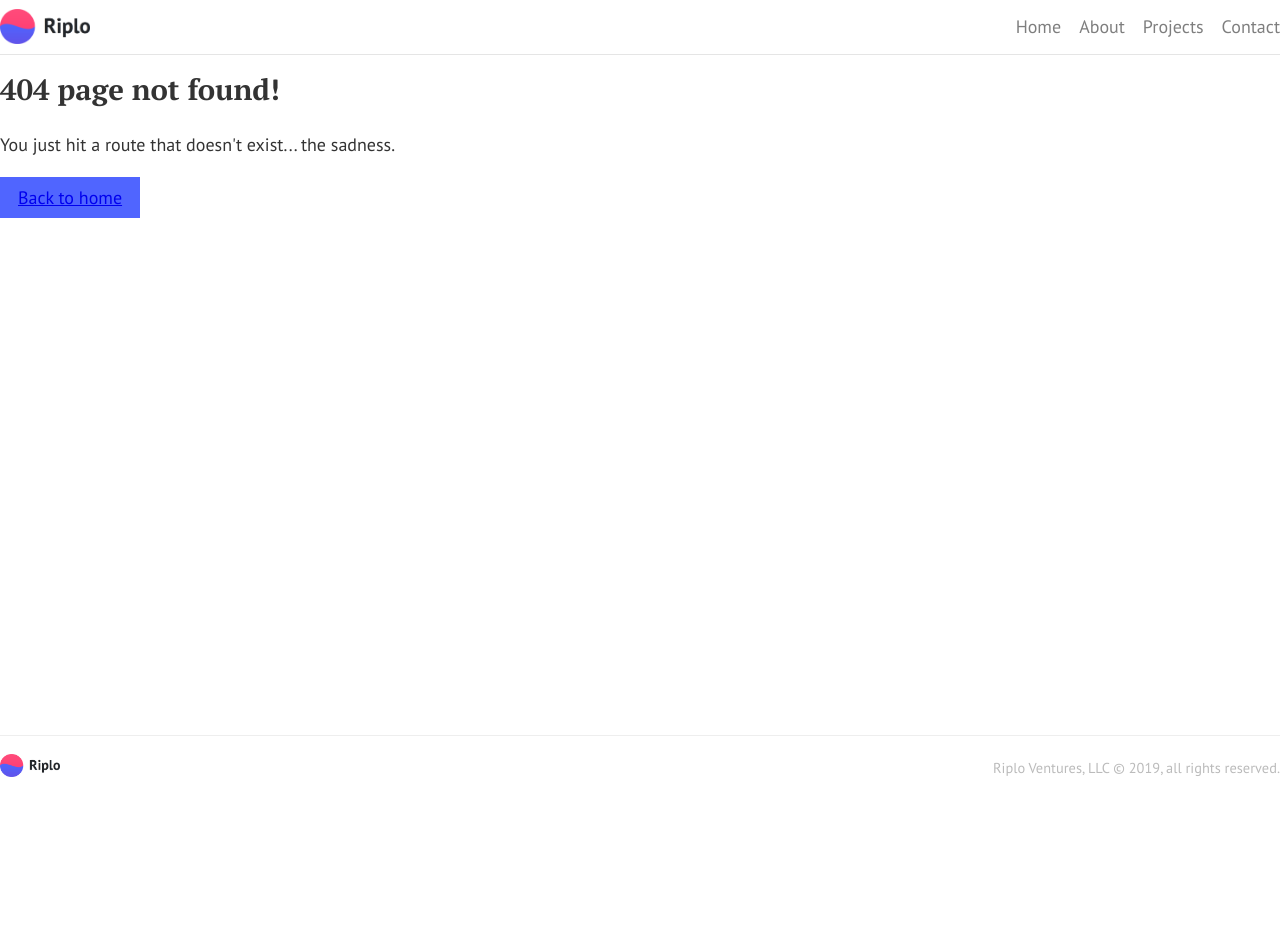
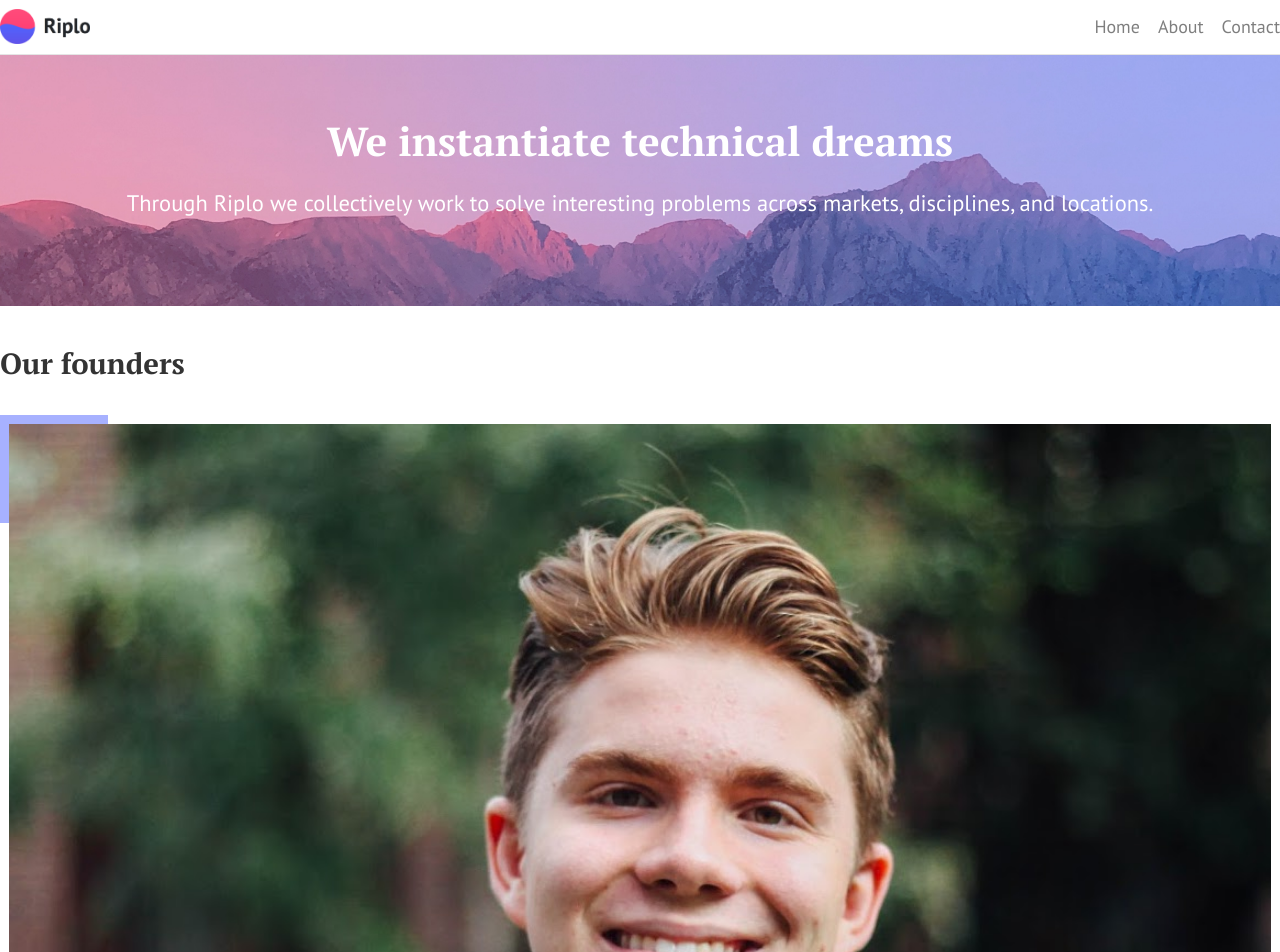
Before and after one commit to riplo/riplo.github.io, a Gatsby site: page /about in a window 1280 px wide. Before the commit this address had no page. Shown: the top 952 px of the page. Before the commit the page ends 803 px from the top, so only its background shows below. Built offline with nearby package versions, Linux system fonts and the light colour scheme; Gatsby itself is replaced by a stand-in of ours.

Commit message:
About page

```diff
--- /dev/null
+++ b/src/components/About/CallToAction.js
@@ -0,0 +1,30 @@
+import React from 'react'
+import s from 'styled-components'
+
+import { LIGHT_GRAY } from '../../constants/colors'
+import { Title } from '../Typography'
+import Arrow from '../Arrow'
+
+const Wrapper = s.div`
+  background: ${LIGHT_GRAY};
+  padding: 1rem;
+  margin-bottom: 1.5rem;
+  margin-right: -1rem;
+  margin-left: -1rem;
+`
+
+export default () => (
+  <div className="container">
+    <Wrapper>
+      <Title>Our mission</Title>
+
+      <p>
+        Riplo was established to build products that matter year-round. We crave working on things which make us tick--which we see as having true positive impact for real users. If this lines up with what you have in mind, please reach out!
+      </p>
+
+      <span className="btn btn-primary">
+        TODO <Arrow />
+      </span>
+    </Wrapper>
+  </div>
+)
--- /dev/null
+++ b/src/components/About/Founders.js
@@ -0,0 +1,118 @@
+import React from 'react'
+import Img from 'gatsby-image'
+import { StaticQuery, graphql } from 'gatsby'
+import s from 'styled-components'
+
+import { Title } from '../Typography'
+import { BLUE, RED } from '../../constants/colors'
+import { maxWidth, PHONE } from '../../constants/widths'
+
+const FounderRow = s.div`
+  margin-top: 2rem;
+
+  img {
+    padding: 0.5rem;
+  }
+`
+
+const Wrapper = s.div`
+  display: block;
+  width: 100%;
+  position: relative;
+
+  ${maxWidth(PHONE)} {
+    margin-bottom: 1rem;
+  }
+`
+
+const Rect = s.div`
+  position: absolute;
+  width: 6rem;
+  height: 6rem;
+  display: block;
+  opacity: 0.5;
+  z-index: -1;
+`
+
+const BlueRect = s(Rect)`
+  background: ${BLUE};
+`
+
+const RedRect = s(Rect)`
+  background: ${RED};
+  transform: translateY(-100%);
+  right: 0;
+`
+
+const Founder = ({ image, name, children }) => (
+  <FounderRow className="row">
+    <div className="col-6 col-md-3 col-lg-2">
+      <Wrapper>
+        <BlueRect />
+        <Img fluid={image} />
+        <RedRect />
+      </Wrapper>
+    </div>
+
+    <div className="col-12 col-md-9 col-lg-10">
+      <h4>{name}</h4>
+      {children}
+    </div>
+  </FounderRow>
+)
+
+export default () => (
+  <section>
+    <div className="container">
+      <Title>Our founders</Title>
+
+      <StaticQuery
+        query={graphql`
+          query {
+            camImage: file(relativePath: { eq: "people/cam.jpeg" }) {
+              childImageSharp {
+                fluid(maxWidth: 300) {
+                  ...GatsbyImageSharpFluid
+                }
+              }
+            },
+            adamImage: file(relativePath: { eq: "people/adam.jpg" }) {
+              childImageSharp {
+                fluid(maxWidth: 300) {
+                  ...GatsbyImageSharpFluid
+                }
+              }
+            }
+          }
+        `}
+        render={data => (
+          <>
+            <Founder
+              image={data.camImage.childImageSharp.fluid}
+              name="Cameron Cabo"
+            >
+              <p>
+                Cameron is a Junior at the University of Pennsylvania studying computer science and management of entrepreneurship in the M&T program. He's a teaching assistant for CIS 197: JavaScript, a product manager for CIS 350: Sofware Engineering, and a co-director of Penn's premiere software development club, Penn Labs.
+              </p>
+              <p>
+                He has experience working at companies of all sizes and in different corners of tech, from Palantir to PayPal to Honey. At each company he's worked to curate more intuitive and feature rich interfaces and experiences.
+              </p>
+            </Founder>
+
+            <Founder
+              image={data.adamImage.childImageSharp.fluid}
+              name="Adam Ripley"
+            >
+              <p>
+                Adam completed his sophomore year at the Wharton School of the University of Pennsylvania before taking a year off to explore technology, the world, and philosophy. He's passionate for using technology to extend how people interact with and access the world around them.
+              </p>
+              <p>
+                Adam has worked on a wide variety of technical and business ventures spanning physical health and wellness, e-commerce, photography, and blogging.
+              </p>
+            </Founder>
+          </>
+        )}
+      />
+    </div>
+  </section>
+)
--- /dev/null
+++ b/src/components/About/Hero.js
@@ -0,0 +1,17 @@
+import React from 'react'
+
+import img from '../../images/hills.jpg'
+import Banner from '../Banner'
+
+export default () => (
+  <Banner id="hero" style={{ backgroundImage: `url(${img})` }}>
+    <div className="container">
+      <h1 className="serif center bold">
+        We instantiate technical dreams
+      </h1>
+      <p className="center">
+        Through Riplo we collectively work to solve interesting problems across markets, disciplines, and locations.
+      </p>
+    </div>
+  </Banner>
+)
--- /dev/null
+++ b/src/components/About/index.js
@@ -0,0 +1,13 @@
+import React from 'react'
+
+import Hero from './Hero'
+import Founders from './Founders'
+import CallToAction from './CallToAction'
+
+export default () => (
+  <>
+    <Hero />
+    <Founders />
+    <CallToAction />
+  </>
+)
--- /dev/null
+++ b/src/components/Arrow.js
@@ -0,0 +1,14 @@
+import React from 'react'
+import s from 'styled-components'
+
+import arrow from '../images/arrow.svg'
+
+const Img = s.img`
+  height: 1rem;
+  margin-left: 0.5rem;
+  width: auto;
+`
+
+export default () => (
+  <Img src={arrow} />
+)
--- a/src/components/Footer/Logo.js
+++ b/src/components/Footer/Logo.js
@@ -1,7 +1,7 @@
 import React from 'react'
 import s from 'styled-components'
 import Img from 'gatsby-image'
-import { StaticQuery, graphql } from 'gatsby'
+import { StaticQuery, graphql, Link } from 'gatsby'
 
 import { PHONE, maxWidth } from '../../constants/widths'
 
@@ -15,6 +15,7 @@
 `
 
 export default () => (
+  <Link to="/">
     <Wrapper>
       <StaticQuery
         query={graphql`
@@ -31,4 +32,5 @@
         render={data => <Img fluid={data.placeholderImage.childImageSharp.fluid} />}
       />
     </Wrapper>
+  </Link>
 )
--- a/src/components/Header/Logo.js
+++ b/src/components/Header/Logo.js
@@ -1,7 +1,7 @@
 import React from 'react'
 import s from 'styled-components'
 import Img from 'gatsby-image'
-import { StaticQuery, graphql } from 'gatsby'
+import { StaticQuery, graphql, Link } from 'gatsby'
 
 const Wrapper = s.div`
   width: 5rem;
@@ -9,6 +9,7 @@
 `
 
 export default () => (
+  <Link to="/">
     <Wrapper>
       <StaticQuery
         query={graphql`
@@ -25,4 +26,5 @@
         render={data => <Img fluid={data.placeholderImage.childImageSharp.fluid} />}
       />
     </Wrapper>
+  </Link>
 )
--- a/src/components/Header/index.js
+++ b/src/components/Header/index.js
@@ -66,7 +66,8 @@
   }
 `
 
-//  TODO USER LINKS AND GATSBY IMAGE
+// TODO USER LINKS AND GATSBY IMAGE
+// TODO mobile nav
 
 const Header = () => (
   <>
@@ -75,16 +76,13 @@
         <Logo />
 
         <Links>
-          <a href="#nav-space">
+          <a href="/">
             Home
           </a>
-          <a href="#about">
+          <a href="/about">
             About
           </a>
-          <a href="#projects">
-            Projects
-          </a>
-          <a href="#call-to-action">
+          <a href="/#call-to-action">
             Contact
           </a>
         </Links>
--- a/src/pages/404.js
+++ b/src/pages/404.js
@@ -14,7 +14,7 @@
 
 const NotFoundPage = () => (
   <Layout>
-    <SEO title="404: Not found" />
+    <SEO title="404 Not Found" />
     <Wrapper className="container">
       <div className="row">
         <div className="col-12 col-md-8 offset-md-2 col-lg-6 offset-lg-3">
--- /dev/null
+++ b/src/pages/about.js
@@ -0,0 +1,17 @@
+import React from 'react'
+
+import Layout from '../components/layout'
+import SEO from '../components/seo'
+import About from '../components/About'
+
+// TOOD SEO
+
+const IndexPage = () => (
+  <Layout>
+    <SEO title="About" keywords={[`gatsby`, `application`, `react`]} />
+
+    <About />
+  </Layout>
+)
+
+export default IndexPage
```
Also changed, not shown: src/pages/page-2.js (deleted, +0 -16 lines), src/images/arrow.svg (added), src/images/hills.jpg (added). Lines whose indentation alone changed are shown as unchanged.
